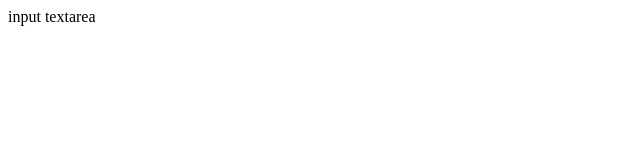
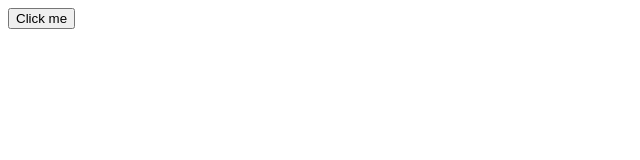
Before and after one commit to aqibrehmaan/cc-vue-script-setup-for-single-file-components, a Vue app: page / in a window 1280 px wide. Shown: the top 160 px of the page, without its empty margins (0-640 px from the left). Built offline with nearby package versions, Linux system fonts and the light colour scheme.

Commit message:
8-working-with-props

```diff
--- a/src/App.vue
+++ b/src/App.vue
@@ -1,12 +1,8 @@
 <template>
-   <Form.Input />
-   <Form.Textarea />
+  <Button title="Click me" />
 </template>
 
 <script setup>
-    // import Input from './components/form/Input.vue'
-    // import Textarea from './components/form/Textarea.vue'
-
-    import * as Form from './components/form/form'
+   import Button from './components/Button.vue'
 
 </script>
--- /dev/null
+++ b/src/components/Button.vue
@@ -0,0 +1,18 @@
+<template>
+    <button>{{ title }}</button>
+</template>
+
+<script setup>
+    // import { defineProps } from 'vue'
+
+    // defineProps({
+    //     title: String
+    // });
+
+    const props = defineProps({
+        title: String
+    });
+
+    console.log(props.title)
+
+</script>
```
